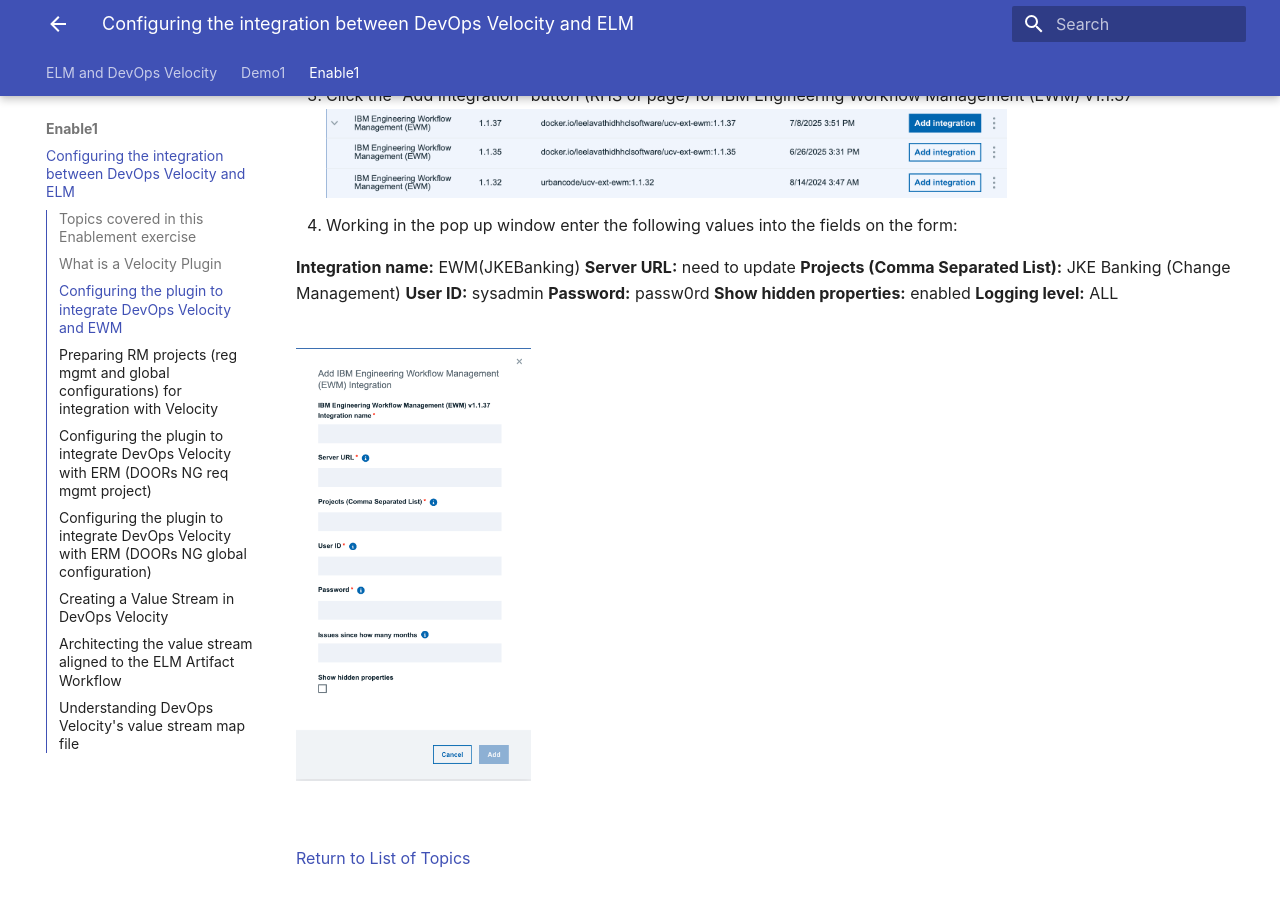
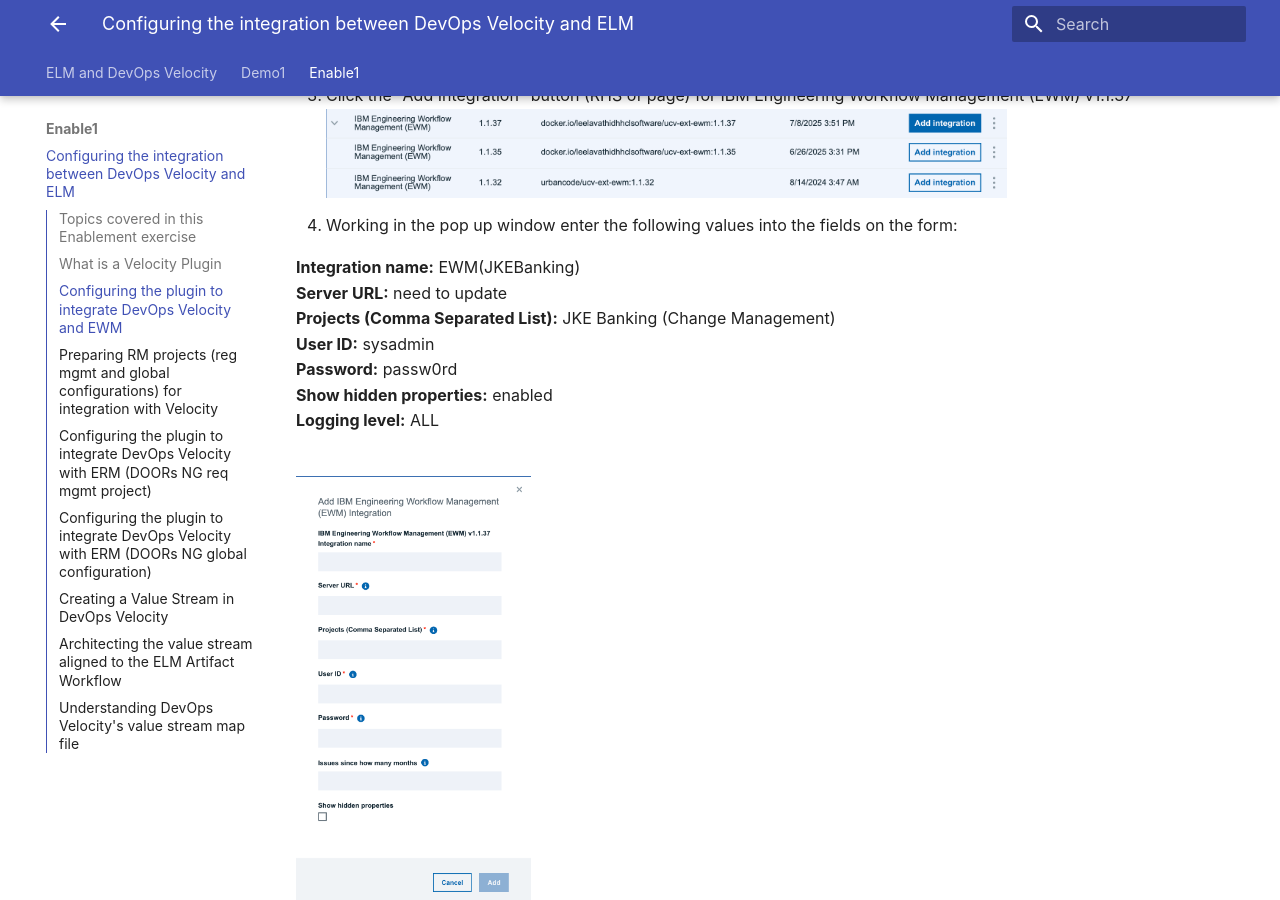
Before and after one commit to DevOpsAutomationLabs/ELM_Velocity, an MkDocs documentation site: the page built from docs/enable1/index.md, in a window 1280 px wide and 900 px high, scrolled down 2283 px. Built offline with MkDocs 1.6.1 and Material for MkDocs 9.7.7, drawn with Linux system fonts in a browser that asks for light colours.

```diff
--- a/docs/enable1/index.md
+++ b/docs/enable1/index.md
@@ -50,13 +50,13 @@ While this exercise does not cover all topics related to plugins, know that admi
 7. Working in the pop up window enter the following values into the fields on the form:
 <br/>
 
-**Integration name:** EWM(JKEBanking)
-**Server URL:** need to update
-**Projects (Comma Separated List):** JKE Banking (Change Management)
-**User ID:** sysadmin
-**Password:** passw0rd
-**Show hidden properties:** enabled
-**Logging level:** ALL
+**Integration name:** EWM(JKEBanking)<br/>
+**Server URL:** need to update<br/>
+**Projects (Comma Separated List):** JKE Banking (Change Management)<br/>
+**User ID:** sysadmin<br/>
+**Password:** passw0rd<br/>
+**Show hidden properties:** enabled<br/>
+**Logging level:** ALL<br/>
 
 <br/>
 <img src="media/ewm_setup.png" alt="ewm integration" style="width:25%; height:auto;">
```
